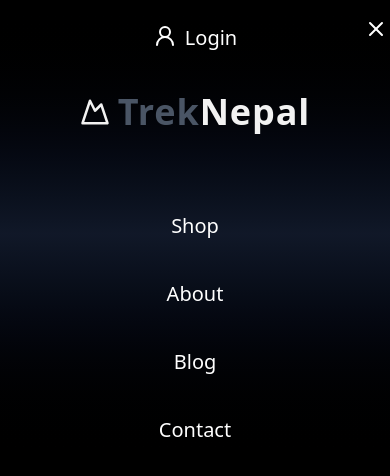
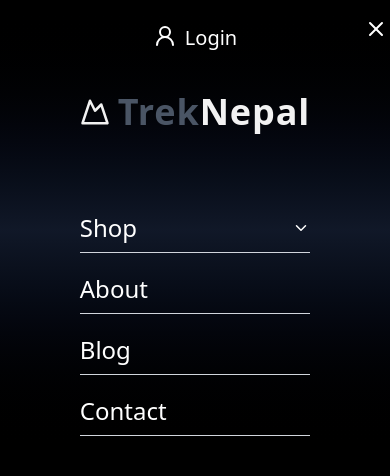
Before and after one commit to ankitnep001/trekNepal, a React (Vite) app: page / in a window 390 px wide. Both pictures are taken after a click on the button 376 px from the left and 29 px from the top of the page. Shown: the top 476 px of the page. Built offline with nearby package versions, Linux system fonts and the light colour scheme.

Commit message:
add: responsive menu

```diff
--- /dev/null
+++ b/src/ui/common/atom/ResponsiveNavMenu.tsx
@@ -0,0 +1,51 @@
+import { navbarMenu } from "@data/navbarMenu";
+import { ChevronDown } from "lucide-react";
+import { useState } from "react";
+
+const ResponsiveNavMenu = () => {
+  const [openIndex, setOpenIndex] = useState<number | null>(null);
+
+  const handleToggle = (index: number) => {
+    setOpenIndex((prev) => (prev === index ? null : index));
+  };
+
+  return (
+    <ul className="flex flex-col gap-y-5 w-full text-white text-2xl">
+      {navbarMenu.map((item, index) => {
+        const isOpen = openIndex === index;
+
+        return (
+          <li key={index} className="border-b border-gray-300 pb-2 w-full">
+            <div className="flex justify-between items-center w-full">
+              <button className="w-full text-left">{item.label}</button>
+
+              {item.subMenu && (
+                <button onClick={() => handleToggle(index)}>
+                  <ChevronDown
+                    size={18}
+                    className={`transition-transform ${
+                      isOpen ? "rotate-180" : ""
+                    }`}
+                  />
+                </button>
+              )}
+            </div>
+
+            {/* Submenu */}
+            {item.subMenu && isOpen && (
+              <ul className="mt-2 ml-2 text-base text-gray-200 space-y-1">
+                {item.subMenu.map((subItem, subIndex) => (
+                  <li key={subIndex}>
+                    <button className="text-left w-full">{subItem}</button>
+                  </li>
+                ))}
+              </ul>
+            )}
+          </li>
+        );
+      })}
+    </ul>
+  );
+};
+
+export default ResponsiveNavMenu;
--- a/src/ui/common/organism/ResponsiveMenu.tsx
+++ b/src/ui/common/organism/ResponsiveMenu.tsx
@@ -1,5 +1,5 @@
 import NavbarLoginIcon from "../atom/NavbarIcons";
-import NavMenu from "../atom/NavMenu";
+import ResponsiveNavMenu from "../atom/ResponsiveNavMenu";
 import Logo from "../molecules/Logo";
 
 const ResponsiveMenu = () => {
@@ -9,7 +9,7 @@ const ResponsiveMenu = () => {
       <div className="flex flex-col gap-y-20">
         <Logo />
 
-        <NavMenu flexRow={false} />
+        <ResponsiveNavMenu />
       </div>
     </div>
   );
```
